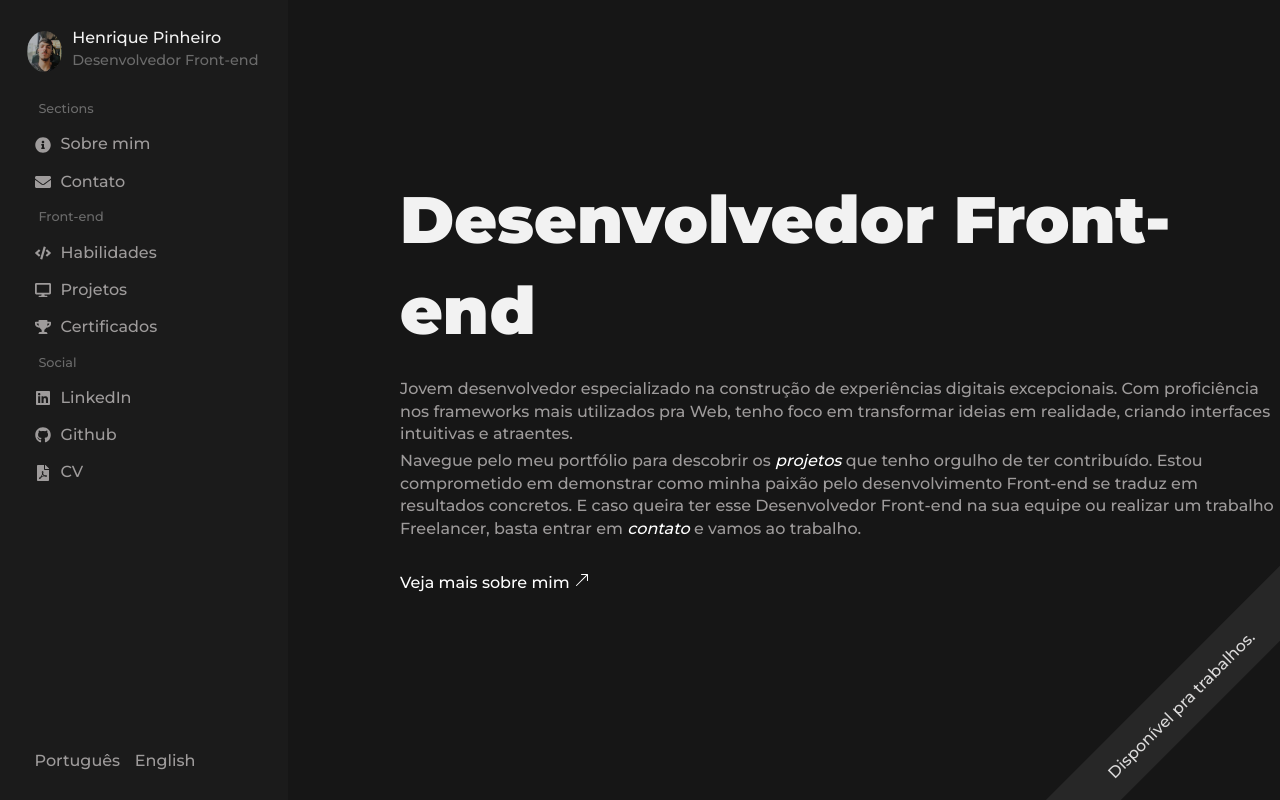
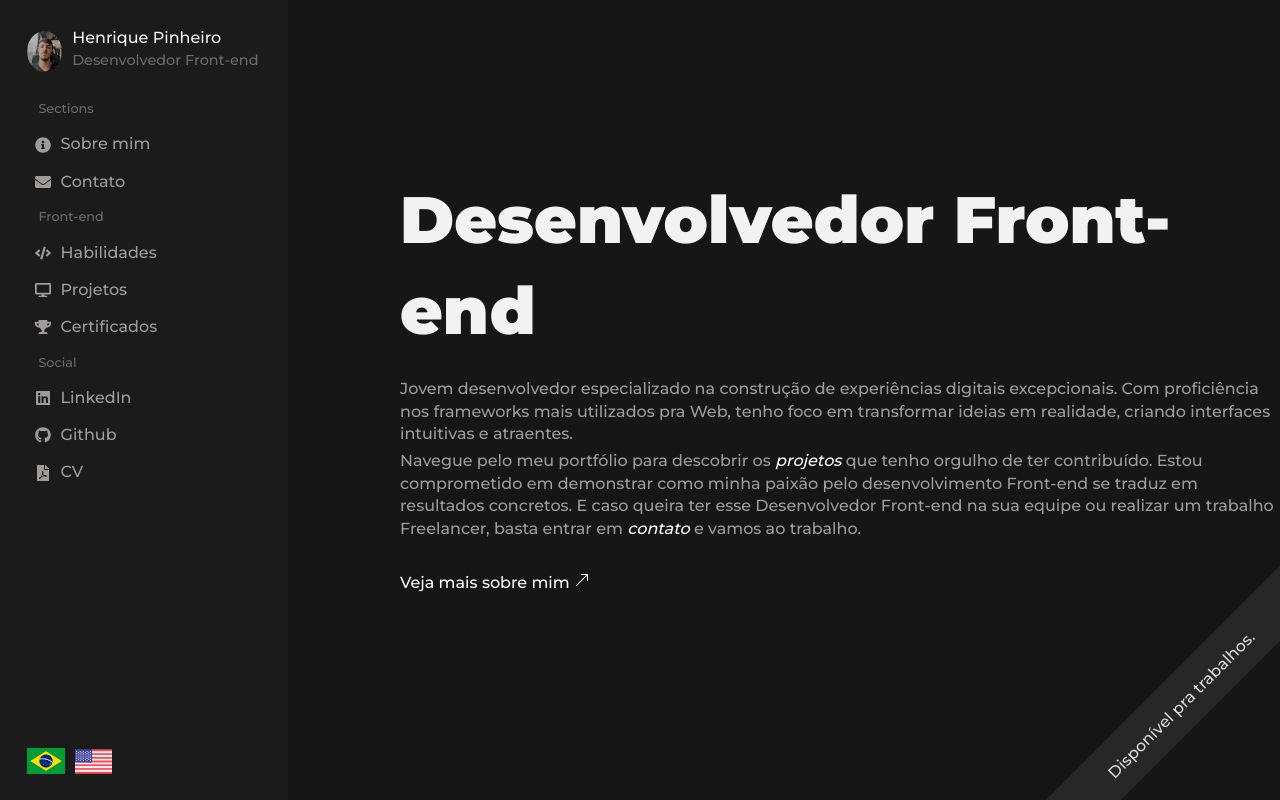
Before and after one commit to henriquepx/my_portfolio, a React (Vite) app: page / in a window 1280 px wide. Built offline with nearby package versions, Linux system fonts and the light colour scheme; a web font is replaced by a local one.

Commit message:
feat: languages flag to i18n

```diff
--- a/src/sections/Profile.jsx
+++ b/src/sections/Profile.jsx
@@ -89,22 +89,18 @@ const Nav2 = styled.nav`
 const Language = styled.div`
     position: absolute;
     bottom: 20px;
+    width: 100%;
 `
 const ChangeLanguage = styled.div`
     display: flex;
-    justify-content: space-around;
-
+    align-items: center;
+    gap: 10px;
     color: #9e9b9b;
+    width: 100%;
     font-family: 'Montserrat', sans-serif;
-    p {
-        padding: .4rem;
-        border: 1px solid transparent;
-        &:hover {
-        color: #cccbcb;
-        background-color: #333232;
-        border-radius: 10px;
-        cursor: pointer;
-    }
+    img {
+        height: 100%;
+        width: 13%;
     }
 `
 const LinkToHome = styled.a`
@@ -176,10 +172,11 @@ const Profile = () => {
 
       <Language>
         <ChangeLanguage>
-             <p>Português</p>
-             <p>English</p>
+             <img src="/src/assets/brazilflag.png" alt="Bandeira do Brasil" />
+             <img src="/src/assets/euaflag.png" alt="Bandeira dos Estados Unidos" />
         </ChangeLanguage>
       </Language>
+
     </ContainerProfile>
   )
 }
```
Also changed, not shown: src/assets/brazilflag.png (added), src/assets/euaflag.png (added).
